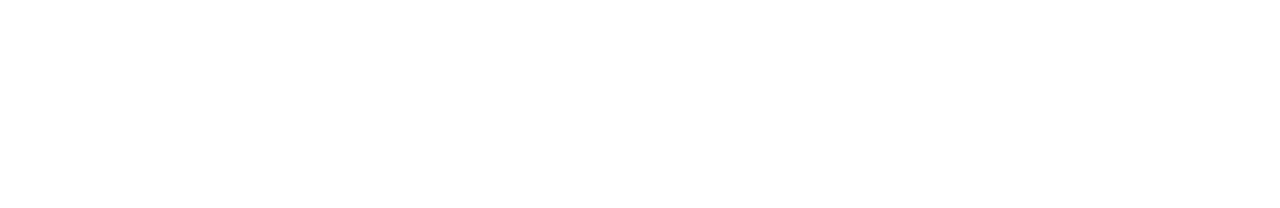
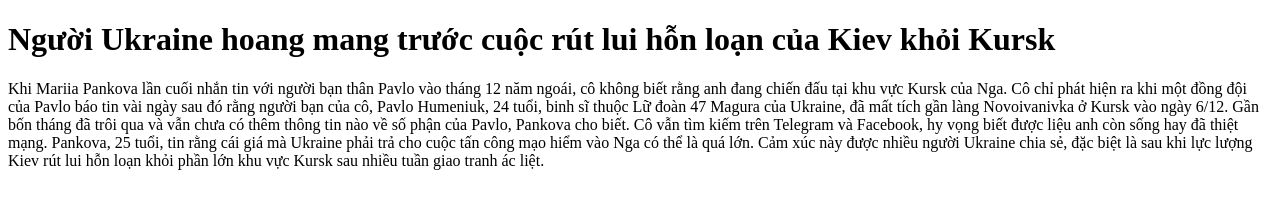
Before and after one commit to VuDoanh04/f8-k14-personal, a plain HTML site: page html/22032025.html in a window 1280 px wide. Drawn offline with Linux system fonts and the light colour scheme.

Commit message:
Innit project

```diff
--- a/html/22032025.html
+++ b/html/22032025.html
@@ -8,6 +8,14 @@
     <title>Document</title>
 </head>
 <body>
+<h1> Người Ukraine hoang mang trước cuộc rút lui hỗn loạn của Kiev khỏi Kursk</h1>
+<p> Khi Mariia Pankova lần cuối nhắn tin với người bạn thân Pavlo vào tháng 12 năm ngoái, cô không biết rằng anh đang chiến đấu tại khu vực Kursk của Nga.
 
+    Cô chỉ phát hiện ra khi một đồng đội của Pavlo báo tin vài ngày sau đó rằng người bạn của cô, Pavlo Humeniuk, 24 tuổi, binh sĩ thuộc Lữ đoàn 47 Magura của Ukraine, đã mất tích gần làng Novoivanivka ở Kursk vào ngày 6/12.
+
+    Gần bốn tháng đã trôi qua và vẫn chưa có thêm thông tin nào về số phận của Pavlo, Pankova cho biết. Cô vẫn tìm kiếm trên Telegram và Facebook, hy vọng biết được liệu anh còn sống hay đã thiệt mạng.
+
+    Pankova, 25 tuổi, tin rằng cái giá mà Ukraine phải trả cho cuộc tấn công mạo hiểm vào Nga có thể là quá lớn. Cảm xúc này được nhiều người Ukraine chia sẻ, đặc biệt là sau khi lực lượng Kiev rút lui hỗn loạn khỏi phần lớn khu vực Kursk sau nhiều tuần giao tranh ác liệt.
+</p>
 </body>
 </html>
```
